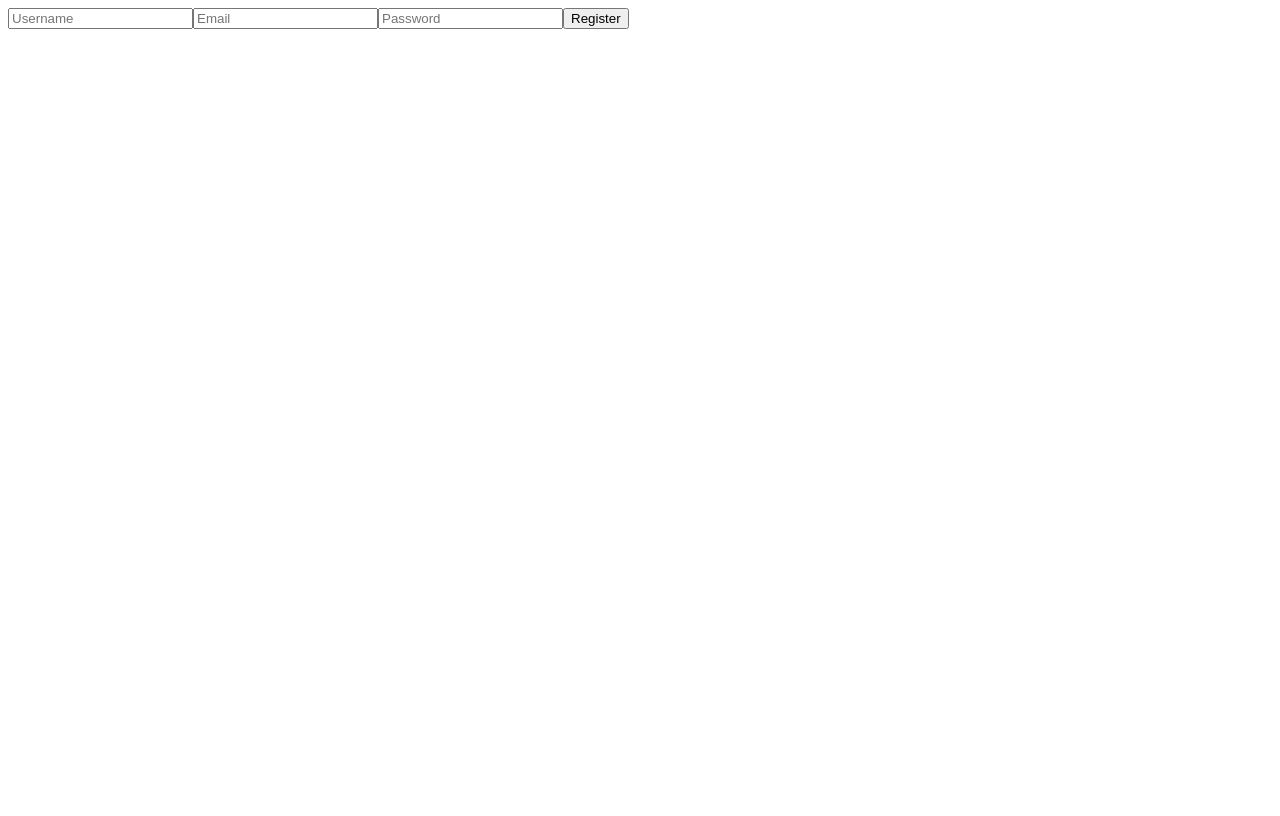
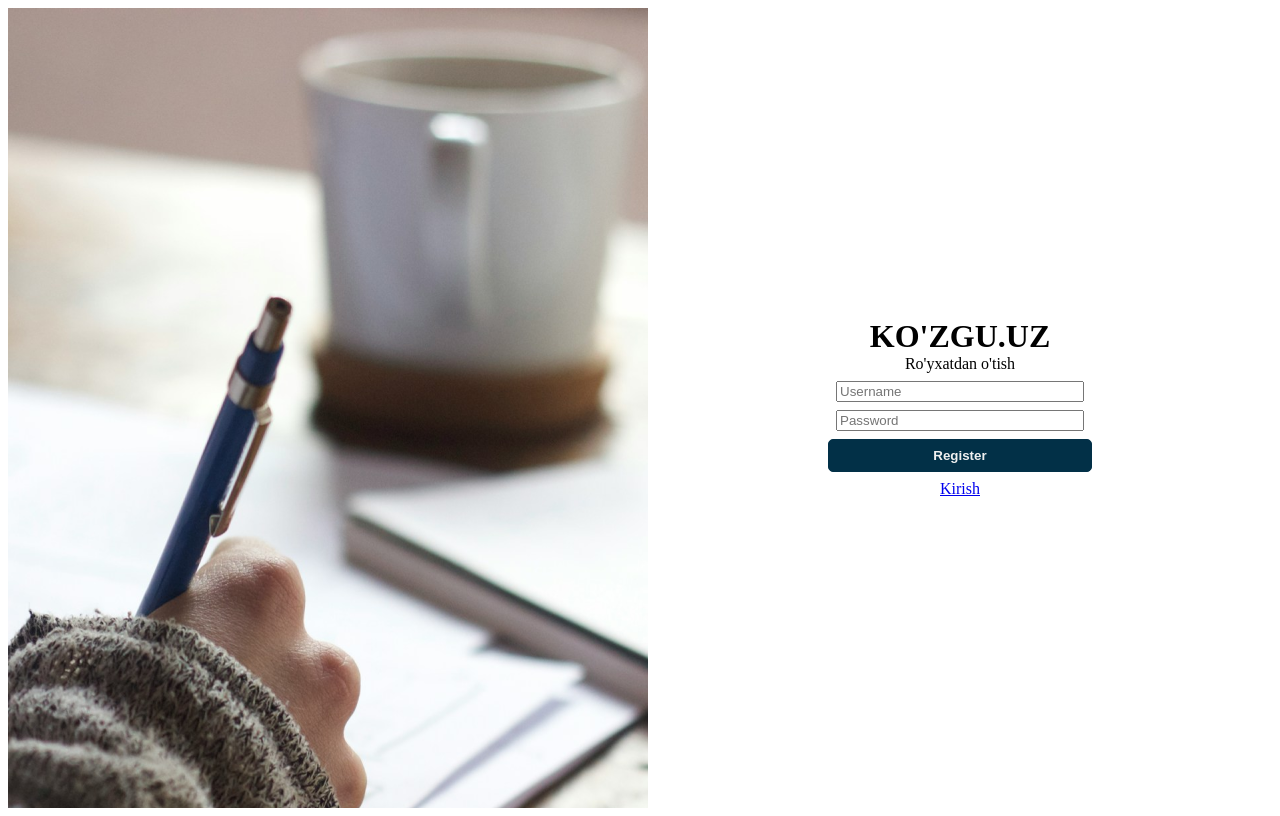
Before and after one commit to SardorDev12/kozgu-front, a React (Vite) app: page /register in a window 1280 px wide. Built offline with nearby package versions, Linux system fonts and the light colour scheme; the HTML template or start-up script is replaced by a standard one; a web font is replaced by a local one.

Commit message:
sign in register pages

```diff
--- a/src/assets/styles/abstracts/_mixins.scss
+++ b/src/assets/styles/abstracts/_mixins.scss
@@ -28,7 +28,6 @@
   transform: translate(-50%, -50%);
 }
 
-// Responsive
 @mixin device($device) {
   @if $device == mobile {
     @media (max-width: 768px) {
@@ -67,6 +66,7 @@
   &:hover {
     background-color: color.adjust(vars.$pr-color, $lightness: 10%);
     background-color: color.adjust(vars.$pr-color, $lightness: 10%);
+    color: white;
   }
 }
 
--- /dev/null
+++ b/src/assets/styles/components/login-register.scss
@@ -0,0 +1,54 @@
+@use "../abstracts/mixins";
+@use "sass:color";
+@use "sass:list";
+@use "../abstracts/vars";
+
+.login-page {
+  @include mixins.flex(row, space-between, center);
+
+  .page-img {
+    min-width: 50vw;
+    overflow: hidden;
+    max-height: 100vh;
+    img {
+      object-position: center bottom;
+      display: block;
+      object-fit: none;
+    }
+  }
+
+  .login-register-form {
+    @include mixins.flex(column, center, center);
+    gap: vars.$gap * 0.5;
+    width: 100%;
+
+    .form-title {
+      @include mixins.flex(column, center, center);
+      gap: 0;
+      * {
+        margin: 0;
+        padding: 0;
+      }
+    }
+
+    .submit-btn {
+      @include mixins.button(vars.$pr-color, vars.$bg-color, vars.$pr-color);
+      &:hover {
+        background-color: color.adjust(vars.$pr-color, $lightness: 10%);
+        background-color: color.adjust(vars.$pr-color, $lightness: 10%);
+      }
+    }
+
+    .login-register-cta:hover {
+      color: vars.$sc-color;
+    }
+
+    // change later to make it dynamic
+    input {
+      width: 15rem;
+    }
+    .submit-btn {
+      width: 16.5rem;
+    }
+  }
+}
--- a/src/assets/styles/main.scss
+++ b/src/assets/styles/main.scss
@@ -1,5 +1,7 @@
 @use "../styles/abstracts/mixins.scss";
 @use "../styles/abstracts/vars.scss";
+@use "sass:color";
+@use "sass:list";
 body {
   margin: 0;
   padding: 0;
@@ -37,7 +39,7 @@ ol {
 .main-content {
   flex: 1;
   padding: 20px;
-  margin-top: 80px;
+  margin-top: 100px;
   z-index: 1;
 }
 
@@ -52,3 +54,42 @@ img {
   color: vars.$pr-color;
   margin-top: vars.$spacing-xxl;
 }
+
+.tags {
+  @include mixins.article;
+  display: block;
+  @include mixins.flex(row, start, center);
+  gap: vars.$gap * 2;
+
+  @for $i from 1 through list.length(vars.$colors) {
+    li:nth-child(#{list.length(vars.$colors)}n + #{$i}) {
+      @include mixins.button(
+        vars.$bg-color,
+        vars.$pr-color,
+        list.nth(vars.$colors, $i),
+        list.nth(vars.$colors, $i),
+        list.nth(vars.$colors, $i),
+        vars.$bg-color
+      );
+      padding: vars.$spacing-xxs vars.$spacing-lg;
+      &:hover {
+        color: white;
+        border-color: list.nth(vars.$colors, $i);
+      }
+    }
+  }
+}
+
+input {
+  @include mixins.button(vars.$bg-color, vars.$pr-color, vars.$pr-color);
+  cursor: text;
+  padding-left: 0.5rem;
+  font-weight: 200;
+  &:hover {
+    background-color: vars.$bg-color;
+  }
+  &::placeholder {
+    font-family: vars.$body;
+    font-weight: 400;
+  }
+}
--- a/src/assets/styles/pages/article.scss
+++ b/src/assets/styles/pages/article.scss
@@ -51,27 +51,6 @@
     line-height: 2rem;
   }
 
-  .tags {
-    @include mixins.article;
-    display: block;
-    @include mixins.flex(row, start, center);
-    gap: vars.$gap * 2;
-
-    @for $i from 1 through list.length(vars.$colors) {
-      li:nth-child(#{list.length(vars.$colors)}n + #{$i}) {
-        @include mixins.button(
-          vars.$bg-color,
-          vars.$pr-color,
-          list.nth(vars.$colors, $i),
-          list.nth(vars.$colors, $i),
-          list.nth(vars.$colors, $i),
-          vars.$bg-color
-        );
-        padding: vars.$spacing-xxs vars.$spacing-lg;
-      }
-    }
-  }
-
   .article-comment {
     @include mixins.flex(column, left, left);
     @include mixins.article;
@@ -89,6 +68,17 @@
       outline: none;
       transition: all 0.3s ease;
       resize: none;
+
+      &::placeholder {
+        opacity: 0.5;
+      }
+    }
+
+    .signin__cta > a {
+      @include mixins.button(vars.$pr-color, vars.$bg-color, vars.$pr-color);
+      width: 100%;
+      text-align: center;
+      margin: 1rem 0;
     }
     .submit-btn {
       @include mixins.button(vars.$pr-color, vars.$bg-color, vars.$pr-color);
--- a/src/components/Header.jsx
+++ b/src/components/Header.jsx
@@ -3,6 +3,8 @@ import { FaUser } from "react-icons/fa";
 import authService from "../services/authService";
 import "../assets/styles/components/header.scss";
 import { useState, useEffect } from "react";
+import Search from "./Search";
+import { FaSignOutAlt } from "react-icons/fa";
 
 const Header = () => {
   const [currentUser, setCurrentUser] = useState(null);
@@ -18,10 +20,10 @@ const Header = () => {
     })();
   }, []);
 
-  // const handleLogout = () => {
-  //   authService.logout();
-  //   setCurrentUser(null);
-  // };
+  const handleLogout = () => {
+    authService.logout();
+    setCurrentUser(null);
+  };
 
   return (
     <header className="header" id="header">
@@ -48,6 +50,10 @@ const Header = () => {
               <span className="username">
                 <FaUser /> {currentUser?.username}
               </span>
+              <FaSignOutAlt
+                className="signout-btn"
+                onClick={() => handleLogout()}
+              />
             </div>
           ) : (
             <Link to={"/login"}>
@@ -59,6 +65,7 @@ const Header = () => {
           )}
         </nav>
       </div>
+      <Search />
     </header>
   );
 };
--- a/src/pages/Article.jsx
+++ b/src/pages/Article.jsx
@@ -4,11 +4,12 @@ import { useParams } from "react-router-dom";
 import { FaPencil } from "react-icons/fa6";
 import { FaCalendar } from "react-icons/fa";
 import { IoTime } from "react-icons/io5";
-import { NavLink } from "react-router-dom";
+import { NavLink, useLocation } from "react-router-dom";
 import authService from "../services/authService";
 import "../assets/styles/pages/article.scss";
 
 const Article = () => {
+  const location = useLocation();
   const { id } = useParams();
   const [article, setArticle] = useState(null);
   const [loading, setLoading] = useState(false);
@@ -123,22 +124,32 @@ const Article = () => {
       <form
         className="article-comment"
         onSubmit={(e) => {
-          e.preventDefault(); // Prevent form reload
-          handleSubmitComment(); // Call the submission handler
+          e.preventDefault();
+          handleSubmitComment();
         }}
       >
         <h3 className="section-title">Izohlar</h3>
+        {currentUser ? (
+          <>
             <textarea
               className="commit-area"
               name="comment"
               id="comment"
               onChange={(e) => setComment(e.target.value)}
               value={comment || ""}
-          placeholder="Leave your comment here..."
+              placeholder="Izoxlaringizni shu yerda qoldiring..."
             ></textarea>
             <button type="submit" className="submit-btn">
               JO'NATISH
             </button>
+          </>
+        ) : (
+          <div className="signin__cta">
+            <NavLink to="/login/" state={{ from: location.pathname }}>
+              Sign in to comment
+            </NavLink>
+          </div>
+        )}
         {commentError ? (
           <div>Error: {commentError}</div>
         ) : (
--- a/src/pages/Home.jsx
+++ b/src/pages/Home.jsx
@@ -1,4 +1,3 @@
-import Search from "../components/Search";
 import TopArticle from "../components/TopArticle";
 import "../assets/styles/pages/home.scss";
 import ArticlesGrid from "../components/ArticlesGrid";
@@ -6,7 +5,6 @@ import Tags from "../components/Tags";
 const Home = () => {
   return (
     <>
-      <Search />
       <TopArticle />
       <ArticlesGrid amount={8} />
       <Tags />
--- a/src/pages/Login.jsx
+++ b/src/pages/Login.jsx
@@ -1,6 +1,9 @@
 import React, { useState } from "react";
 import authService from "../services/authService";
 import { useNavigate } from "react-router-dom";
+import pageImg from "../assets/images/login-img.png";
+import "../assets/styles/components/login-register.scss";
+import { NavLink, useLocation } from "react-router-dom";
 
 const API = "http://127.0.0.1:8000/api/";
 
@@ -20,7 +23,12 @@ const Login = () => {
   };
 
   return (
-    <form onSubmit={handleSubmit}>
+    <div className="login-page">
+      <div className="page-img">
+        <img src={pageImg} alt="" />
+      </div>
+      <form className="login-register-form" onSubmit={handleSubmit}>
+        <h1 className="form-title">KO'ZGU.UZ</h1>
         <input
           type="text"
           placeholder="Username"
@@ -31,8 +39,18 @@ const Login = () => {
           placeholder="Password"
           onChange={(e) => setPassword(e.target.value)}
         />
-      <button type="submit">Login</button>
+        <button className="submit-btn" type="submit">
+          Login
+        </button>
+        <NavLink
+          className="login-register-cta"
+          to="/register/"
+          state={{ from: location.pathname }}
+        >
+          Ro'yxatdan o'tish
+        </NavLink>
       </form>
+    </div>
   );
 };
 
--- a/src/pages/Register.jsx
+++ b/src/pages/Register.jsx
@@ -1,5 +1,8 @@
 import React, { useState } from "react";
 import authService from "../services/authService";
+import pageImg from "../assets/images/login-img.png";
+import "../assets/styles/components/login-register.scss";
+import { NavLink, useLocation } from "react-router-dom";
 
 const API = "http://127.0.0.1:8000/api/";
 
@@ -19,24 +22,42 @@ const Register = () => {
   };
 
   return (
-    <form onSubmit={handleSubmit}>
+    <div className="login-page">
+      <div className="page-img">
+        <img src={pageImg} alt="" />
+      </div>
+      <form className="login-register-form" onSubmit={handleSubmit}>
+        <div className="form-title">
+          <h1 className="title">KO'ZGU.UZ</h1>
+          <p className="subtitle">Ro'yxatdan o'tish</p>
+        </div>
         <input
           type="text"
           placeholder="Username"
           onChange={(e) => setUsername(e.target.value)}
         />
-      <input
+        {/* <input
           type="email"
           placeholder="Email"
           onChange={(e) => setEmail(e.target.value)}
-      />
+        /> */}
         <input
           type="password"
           placeholder="Password"
           onChange={(e) => setPassword(e.target.value)}
         />
-      <button type="submit">Register</button>
+        <button className="submit-btn" type="submit">
+          Register
+        </button>
+        <NavLink
+          className="login-register-cta"
+          to="/login/"
+          state={{ from: location.pathname }}
+        >
+          Kirish
+        </NavLink>
       </form>
+    </div>
   );
 };
 
--- a/src/services/authService.jsx
+++ b/src/services/authService.jsx
@@ -34,6 +34,7 @@ const login = async (username, password) => {
 const logout = () => {
   localStorage.removeItem("user");
   localStorage.removeItem("authTokens");
+  window.location.reload();
 };
 
 const getCurrentUser = async () => {
```
Also changed, not shown: src/assets/styles/components/header.scss (+69 -0 lines), src/assets/styles/pages/home.scss (+0 -64 lines), src/assets/images/login-img.png (added). Lines whose indentation alone changed are shown as unchanged.
